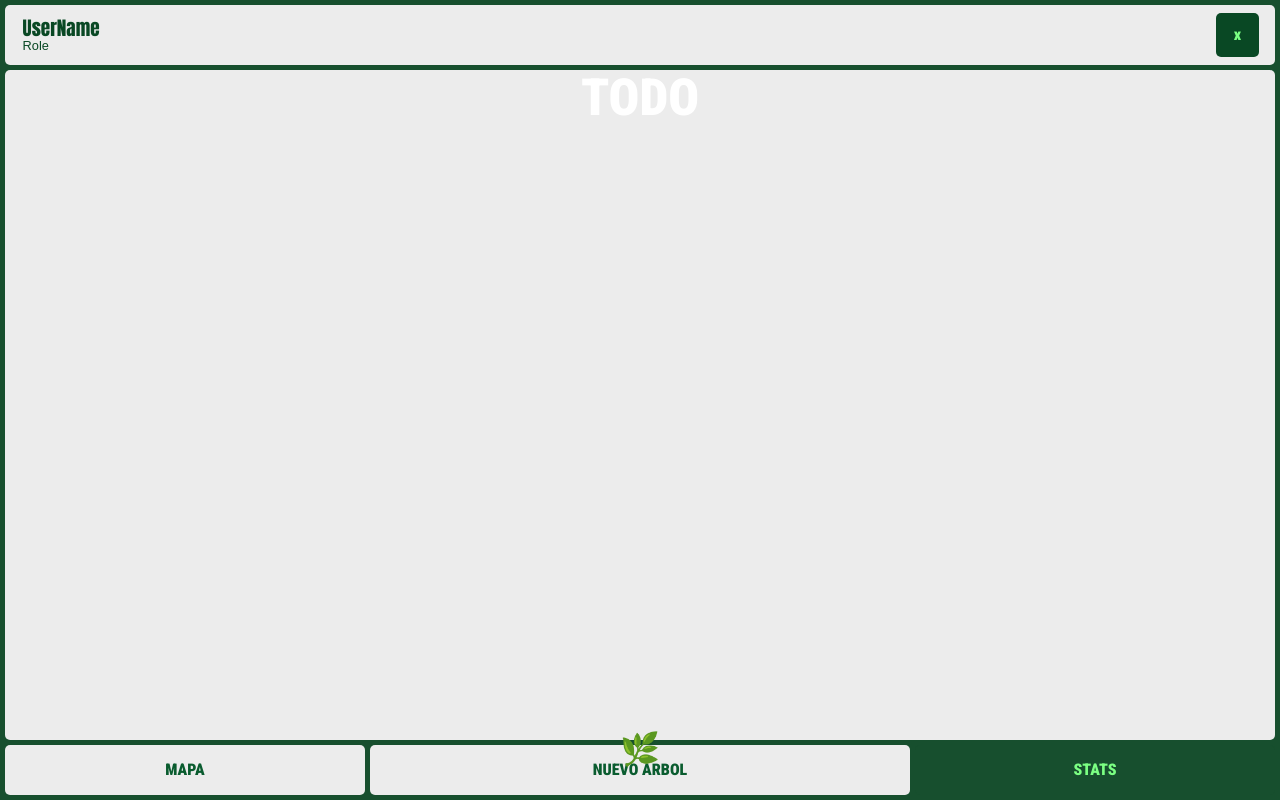
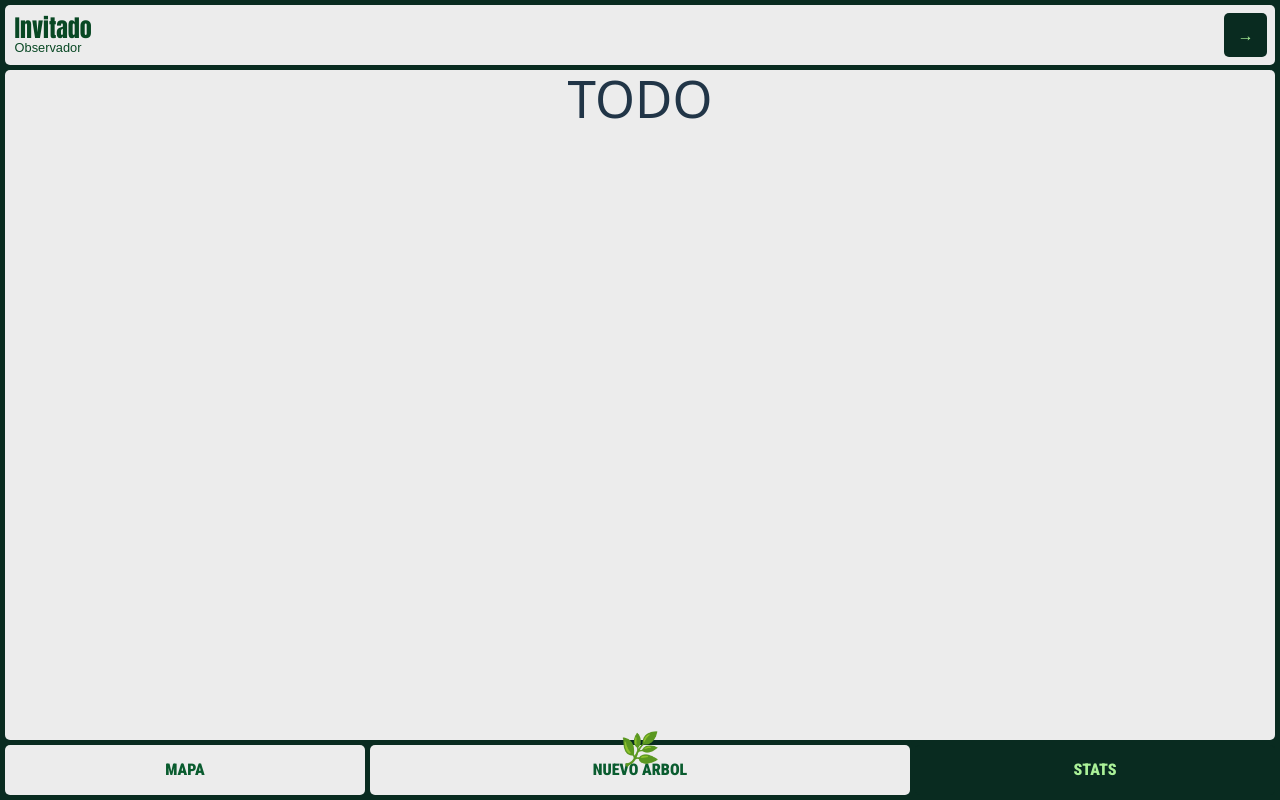
Before and after one commit to victoriasegovia/Counting-Trees, a React app in the folder frontend/: page /stats in a window 1280 px wide. Built offline with nearby package versions, Linux system fonts and the light colour scheme; the HTML template or start-up script is replaced by a standard one.

Commit message:
Context implemented in AppLayout for global user and dynamic user added to all views

```diff
--- a/frontend/src/App.css
+++ b/frontend/src/App.css
@@ -2,14 +2,7 @@
 @import url('https://fonts.googleapis.com/css2?family=Anton&display=swap');
 @import url('https://fonts.googleapis.com/css2?family=Roboto+Condensed:wght@900&display=swap');
 
-body {
-  margin: 0;
-  font-family: 'Roboto Condensed', sans-serif;
-  background-color: #174F2E;
-  color: #ffffff;
-}
 
-/* Opcional: contenedor raíz global */
 #root {
   max-width: 1280px;
   margin: 0 auto;
--- a/frontend/src/App.jsx
+++ b/frontend/src/App.jsx
@@ -1,24 +1,57 @@
 import { BrowserRouter as Router, Routes, Route } from 'react-router-dom';
-import { NavLink } from "react-router-dom";
-import Home from './pages/Home';
+import { useState } from "react";
+import Landing from './pages/Landing';
 import RegisterForm from './pages/RegisterForm';
 import MapView from './pages/MapView';
 import StatsView from './pages/StatsView';
 import NewTreeView from './pages/NewTreeView';
+import AppLayout from "./pages/AppLayout";
 import './App.css';
 
 function App() {
 
+  const [user, setUser] = useState({
+    username: "Observador",
+    role: "observer",
+    loggedIn: false,
+  });
+
   return (
     <>
       <Router>
-        {/* Routes */}
         <Routes>
-          <Route path="/" element={<Home />} />
+
+          {/* WITHOUT TopBar & BottomBar */}
+          <Route path="/" element={<Landing />} />
           <Route path="/access" element={<RegisterForm />} />
-          <Route path="/map" element={<MapView />} />
-          <Route path="/stats" element={<StatsView />} />
-          <Route path="/new-tree" element={<NewTreeView />} />
+
+          {/* WITH TopBar & BottomBar */}
+          <Route
+            path="/map"
+            element={
+              <AppLayout user={user} setUser={setUser}>
+                <MapView user={user} />
+              </AppLayout>
+            }
+          />
+
+          <Route
+            path="/stats"
+            element={
+              <AppLayout user={user} setUser={setUser}>
+                <StatsView user={user} />
+              </AppLayout>
+            }
+          />
+
+          <Route
+            path="/new-tree"
+            element={
+              <AppLayout user={user} setUser={setUser}>
+                <NewTreeView user={user} />
+              </AppLayout>
+            }
+          />
         </Routes>
       </Router>
     </>
--- a/frontend/src/CSS/AppLayout.css
+++ b/frontend/src/CSS/AppLayout.css
@@ -21,7 +21,7 @@
     background-color: #ECECEC;
     border-radius: var(--border-radius);
     z-index: 1000;
-    padding: 0 1rem;
+    padding: 0 0.5rem;
 }
 
 .topbar-user {
@@ -34,7 +34,7 @@
 }
 
 .topbar-username {
-    font-size: 1.2rem;
+    font-size: 1.5rem;
     font-family: 'Anton', sans-serif;
     color: #094824;
 }
@@ -46,8 +46,8 @@
 }
 
 .logout-button {
-    background-color: #094824;
-    color: #7BFF83;
+    background-color: #092b20;
+    color: #aaf198;
     border: none;
     font-size: 1rem;
     border-radius: 5px;
@@ -101,8 +101,8 @@
 }
 
 .bottom-button.active {
-    background-color: #174F2E;
-    color: #7BFF83;
+    background-color: #092b20;
+    color: #aaf198;
 }
 
 .center-button {
--- a/frontend/src/CSS/Landing.css
+++ b/frontend/src/CSS/Landing.css
@@ -10,14 +10,14 @@
 
 body {
     margin: 0;
-    background-color: #174F2E;
+    background-color: #092b20;
 }
 
 .title {
     font-family: 'Anton', sans-serif;
     line-height: 0.01;
-    font-size: 1.45rem;
-    color: #7BFF83;
+    font-size: 1.8rem;
+    color: #aaf198;
 }
 
 .btn-observer {
@@ -32,8 +32,8 @@ body {
 .btn-access {
     font-family: 'Roboto Condensed', sans-serif;
     font-weight: 900;
-    color: #7BFF83;
-    background-color: #1F623B;
+    color: #aaf198;
+    background-color: #20533b;
     margin: 0.2rem;
     width: 90%;
 }
--- a/frontend/src/components/TopBar.jsx
+++ b/frontend/src/components/TopBar.jsx
@@ -1,18 +1,29 @@
 import React from "react";
+import { NavLink } from "react-router-dom";
 import '../CSS/AppLayout.css';
 
-export default function TopBar() {
+export default function TopBar({ user, setUser }) {
     return (
         <>
             <div className="topbar">
                 <div className="topbar-user">
-                    <h2 className="topbar-username">UserName</h2>
-                    <span className="topbar-role">Role</span>
+                    <h2 className="topbar-username">
+                        {user.loggedIn ? user.username : "Invitado"}
+                    </h2>
+                    <span className="topbar-role">
+                        {user.loggedIn ? user.role : "Observador"}
+                    </span>
                 </div>
 
-                <button className="logout-button">
-                    x
-                </button>
+                {user.loggedIn ? (
+                    <button className="logout-button">
+                        x
+                    </button>
+                ) : (
+                    <NavLink to="/access">
+                        <button className="logout-button">→</button>
+                    </NavLink>
+                )}
             </div>
         </>
     )
--- /dev/null
+++ b/frontend/src/pages/AppLayout.jsx
@@ -0,0 +1,15 @@
+import React from "react";
+import TopBar from "../components/TopBar";
+import BottomBar from "../components/BottomBar";
+
+export default function AppLayout({ user, setUser, children }) {
+    return (
+        <>
+            <TopBar user={user} setUser={setUser} />
+            <div className="view">
+                {children}
+            </div>
+            <BottomBar />
+        </>
+    );
+}
--- a/frontend/src/pages/Home.jsx
+++ b/frontend/src/pages/Landing.jsx
@@ -1,7 +1,7 @@
 import { Link } from 'react-router-dom';
 import "../CSS/Landing.css";
 
-export default function Home() {
+export default function Landing() {
 
     return (
         <>
--- a/frontend/src/pages/MapView.jsx
+++ b/frontend/src/pages/MapView.jsx
@@ -1,11 +1,9 @@
-import TopBar from "../components/TopBar";
-import BottomBar from "../components/BottomBar";
 import { MapContainer, TileLayer, Marker, Popup } from "react-leaflet";
 import { DivIcon } from "leaflet";
 import "leaflet/dist/leaflet.css";
 import "../CSS/AppLayout.css";
 
-export default function MapView() {
+export default function MapView({ user }) {
 
     const periUrbanoGranada = [37.1741, -3.5663];
 
@@ -18,9 +16,6 @@ export default function MapView() {
 
     return (
         <>
-            <TopBar />
-
-            <div className="view">
                 <MapContainer
                     center={periUrbanoGranada} // coordinates
                     zoom={20}
@@ -34,9 +29,6 @@ export default function MapView() {
                         <Popup>Plaza Nueva, Granada</Popup>
                     </Marker>
                 </MapContainer>
-            </div>
-
-            <BottomBar />
         </>
     )
 }
--- a/frontend/src/pages/NewTreeView.jsx
+++ b/frontend/src/pages/NewTreeView.jsx
@@ -1,5 +1,3 @@
-import TopBar from "../components/TopBar";
-import BottomBar from "../components/BottomBar";
 import { MapContainer, TileLayer, Marker, Popup } from "react-leaflet";
 import { DivIcon } from "leaflet";
 import "leaflet/dist/leaflet.css";
@@ -9,13 +7,7 @@ export default function NewTreeView() {
 
     return (
         <>
-            <TopBar />
-
-            <div className="view">
-                <h1>TODO</h1>
-            </div>
-
-            <BottomBar />
+            <h1>TODO</h1>
         </>
     )
 }
--- a/frontend/src/pages/RegisterForm.jsx
+++ b/frontend/src/pages/RegisterForm.jsx
@@ -1,53 +1,154 @@
 import { useState } from "react";
 import { Link } from 'react-router-dom';
-import { getUserById } from "../services/userService";
+import { loginUser } from "../services/userService";
 
-function RegisterForm() {
+function RegisterForm({ setUser }) {
+
+  const [isRegister, setIsRegister] = useState(false)
 
   const [email, setEmail] = useState("")
   const [password, setPassword] = useState("")
 
   const [firstName, setFirstName] = useState("")
   const [lastName, setLastName] = useState("")
+  const [role, setRole] = useState("GUARDIAN");
+
+  const [error, setError] = useState(null);
 
   function handleChange(input) {
     const { name, value } = input.target
-    set
+    switch (name) {
+      case "email":
+        setEmail(value);
+        break;
+      case "password":
+        setPassword(value);
+        break;
+      case "firstName":
+        setFirstName(value);
+        break;
+      case "lastName":
+        setLastName(value);
+        break;
+      case "role":
+        setRole(value);
+        break;
+      default:
+        break;
+    }
   }
 
   function handleSubmit(form) {
+
     form.preventDefault()
+    if (isRegister) {
+      console.log("Registrando:", { email, password, firstName, lastName });
+      setUser({ username: firstName, role, loggedIn: true });
+      navigate("/map");
+
+    } else {
+
+      try {
+        const data = loginUser(email, password);
+        localStorage.setItem("token", data.token);      // guardar JWT
+        setUser({ username: data.username, role: data.role, loggedIn: true });
+        navigate("/map");
+      } catch (err) {
+        setError(err.message);
+      }
+    }
   }
 
   return (
+
     <div>
-        <Link to={"/"}><button>Home</button></Link>
 
-        <h2>Login</h2>
+      <h1>{isRegister ? "REGISTRO" : "LOGIN"}</h1>
 
       <form onSubmit={handleSubmit}>
+        {isRegister && (
+          <>
+            <input
+              type="text"
+              placeholder="First Name"
+              name="firstName"
+              value={firstName}
+              onChange={handleChange}
+              required
+            />
+
+            <br />
+
+            <input
+              type="text"
+              placeholder="Last Name"
+              name="lastName"
+              value={lastName}
+              onChange={handleChange}
+              required
+            />
+
+            <br />
+
+            <select name="role" value={role} onChange={handleChange} required>
+              <option value="BOTANIST">Botánico</option>
+              <option value="GUARDIAN">Guardián</option>
+            </select>
+          </>
+        )}
+
+        <br />
+
         <input
           type="email"
           placeholder="Email"
+          name="email"
           value={email}
-            onChange={() => handleChange()}
+          onChange={handleChange}
           required
         />
+
+        <br />
+
         <input
           type="password"
           placeholder="Password"
+          name="password"
           value={password}
-            onChange={() => handleChange()}
+          onChange={handleChange}
           required
         />
-          <br></br>
 
-          <button
-            type="submit"
-          >
-            Login
+        <br />
+
+        {isRegister && (
+          <input
+            type="confirm-password"
+            placeholder="Confirmar contrasena"
+            name="password"
+            value={password}
+            onChange={handleChange}
+            required
+          />)}
+
+        <br />
+
+        <button type="submit">{isRegister ? "REGÍSTRATE" : "LOGIN"}</button>
+      </form>
+
+      <br />
+
+      <p>
+        {isRegister ? "¿Ya tienes cuenta?" : "¿No tienes cuenta?"}{" "}
+        <button onClick={() => setIsRegister(!isRegister)}>
+          {isRegister ? "INICIA SESIÓN" : "REGÍSTRATE"}
         </button>
-        </form>
+      </p>
+
+      <br />
+
+      <Link to={"/"}><button>VOLVER</button></Link>
+
     </div>
 
   )
--- a/frontend/src/pages/StatsView.jsx
+++ b/frontend/src/pages/StatsView.jsx
@@ -1,20 +1,14 @@
 import "leaflet/dist/leaflet.css";
 import "../CSS/AppLayout.css";
-import TopBar from "../components/TopBar";
-import BottomBar from "../components/BottomBar";
 
 export default function StatsView() {
 
 
     return (
         <>
-            <TopBar />
 
-            <div className="view">
-                <h1>TODO</h1>
-            </div>
+            <h1>TODO</h1>
 
-            <BottomBar />
         </>
     )
 }
--- a/frontend/src/services/userService.js
+++ b/frontend/src/services/userService.js
@@ -1,4 +1,25 @@
 import { API } from "./api.js"
+
+// LOG IN
+export async function loginUser(email, password) {
+    try {
+        const response = await fetch(`${API}/login`, {
+            method: "POST",
+            headers: { "Content-Type": "application/json" },
+            body: JSON.stringify({ email, password }),
+        });
+
+        if (!response.ok) {
+            throw new Error("Usuario o contraseña incorrectos");
+        }
+
+        const data = await response.json();
+        return data;
+    } catch (error) {
+        console.error("Error login:", error);
+        throw error;
+    }
+}
 
 export function getUsers() {
     return API.get('/users')
```
Lines whose indentation alone changed are shown as unchanged.
